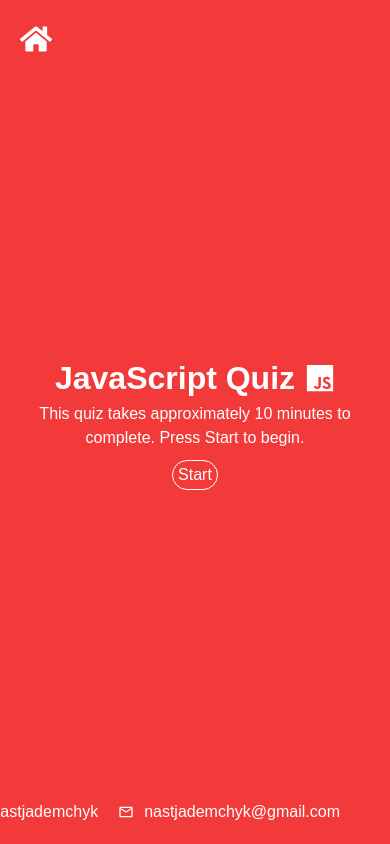
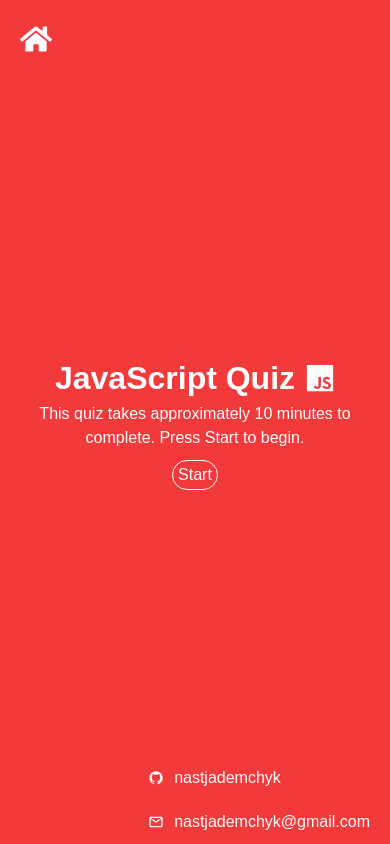
Before and after one commit to nastjademchyk/quiz-app, a React (Vite) app: page /js in a window 390 px wide. Built offline with nearby package versions, Linux system fonts and the light colour scheme.

Commit message:
added styles for mobile and tablet versions

```diff
--- a/src/components/Layout/Layout.module.css
+++ b/src/components/Layout/Layout.module.css
@@ -11,13 +11,14 @@ main {
 
 footer {
   position: absolute;
-  bottom: 20px;
-  right: 50px;
+  bottom: 10px;
+  right: 20px;
   z-index: 10;
   display: flex;
+  flex-direction: column;
   align-items: center;
   justify-content: flex-end;
-  gap: 40px;
+  gap: 10px;
   color: white;
 }
 
@@ -27,6 +28,7 @@ footer {
 
 .contacts {
   display: flex;
+  flex-direction: column;
   gap: 20px;
 }
 .details {
@@ -44,3 +46,26 @@ footer {
   font-size: 32px;
   cursor: pointer;
 }
+
+@media (min-width: 768px) {
+  footer {
+    bottom: 20px;
+    right: 50px;
+    gap: 40px;
+    display: flex;
+    align-items: center;
+    justify-content: flex-end;
+  }
+  .details {
+    gap: 10px;
+  }
+
+  .contacts {
+    display: flex;
+    flex-direction: row;
+    gap: 20px;
+  }
+}
+
+@media (min-width: 1440px) {
+}
--- a/src/components/Quiz/Quiz.module.css
+++ b/src/components/Quiz/Quiz.module.css
@@ -2,7 +2,7 @@
   border: 1px solid white;
   padding: 20px;
   border-radius: 20px;
-  min-width: 600px;
+  min-width: 300px;
   min-height: 300px;
 
   display: flex;
@@ -45,3 +45,15 @@ ul {
   color: white;
   border-color: red;
 }
+
+@media (min-width: 768px) {
+  .quiz {
+    min-width: 500px;
+  }
+}
+
+@media (min-width: 1440px) {
+  .quiz {
+    min-width: 600px;
+  }
+}
```
